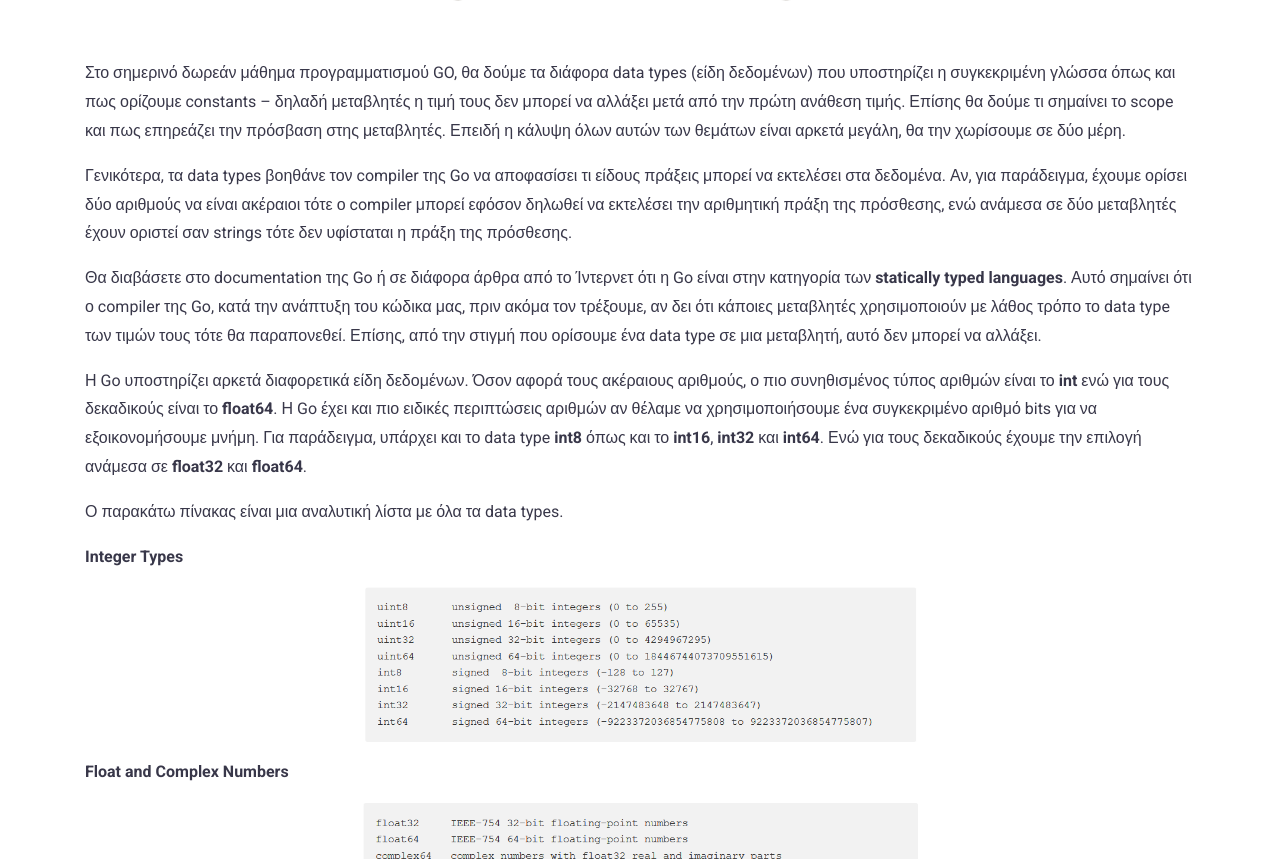
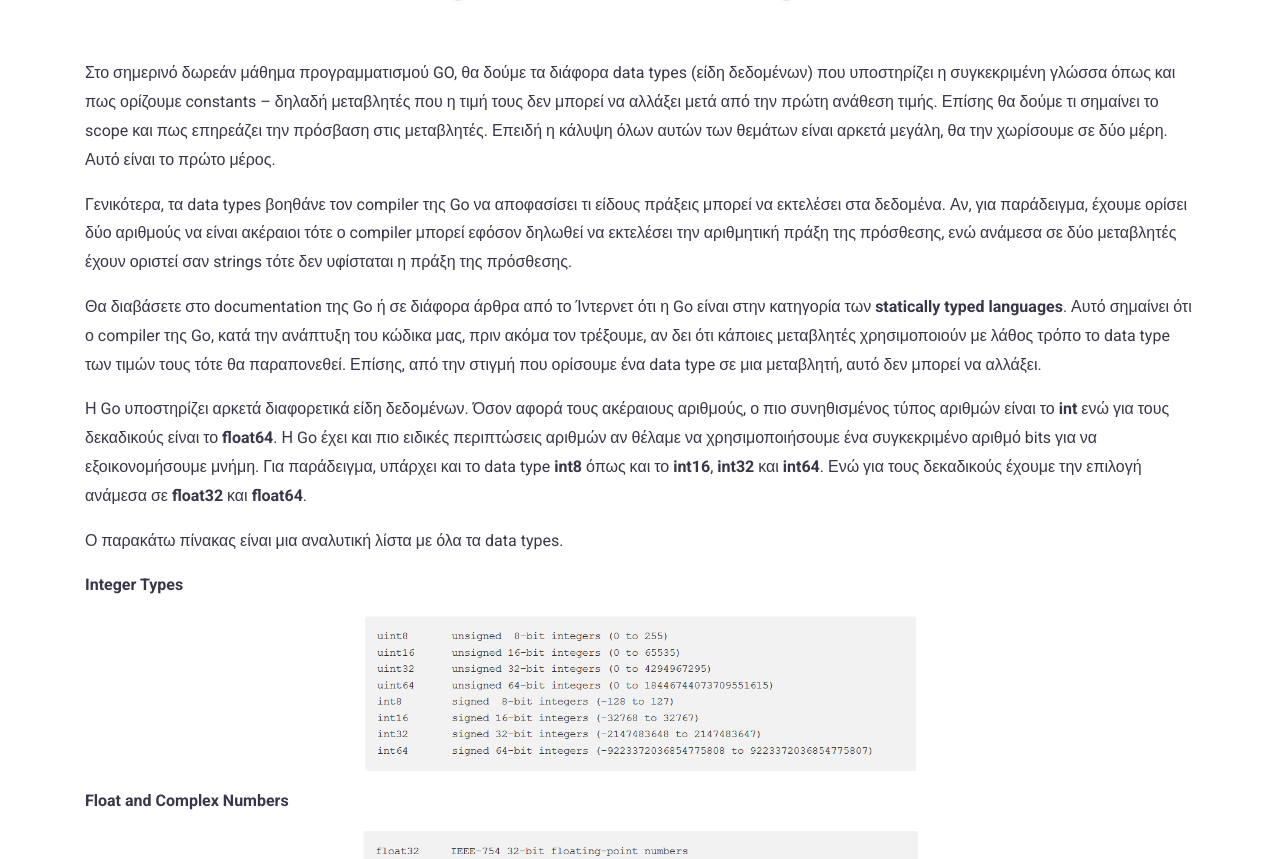
Before and after one commit to kassapoglou/go, a plain HTML site: page go-unit4-understanding-data-types-in-Go-part1.html in a window 1280 px wide. Shown: the part 1219-2078 px from the top of the page. Drawn offline with nearby package versions, Linux system fonts and the light colour scheme.

Commit message:
Δωρεαν μαθηματα Go

```diff
--- a/go-unit4-understanding-data-types-in-Go-part1.html
+++ b/go-unit4-understanding-data-types-in-Go-part1.html
@@ -158,9 +158,10 @@
 
 <p>Στο σημερινό δωρεάν μάθημα προγραμματισμού GO, θα δούμε τα διάφορα data types
 (είδη δεδομένων) που υποστηρίζει η συγκεκριμένη γλώσσα όπως και πως ορίζουμε constants –
-δηλαδή μεταβλητές η τιμή τους δεν μπορεί να αλλάξει μετά από την πρώτη ανάθεση τιμής.
-Επίσης θα δούμε τι σημαίνει το scope και πως επηρεάζει την πρόσβαση στης μεταβλητές.
-Επειδή η κάλυψη όλων αυτών των θεμάτων είναι αρκετά μεγάλη, θα την χωρίσουμε σε δύο μέρη. </p>
+δηλαδή μεταβλητές που η τιμή τους δεν μπορεί να αλλάξει μετά από την πρώτη ανάθεση τιμής.
+Επίσης θα δούμε τι σημαίνει το scope και πως επηρεάζει την πρόσβαση στις μεταβλητές.
+Επειδή η κάλυψη όλων αυτών των θεμάτων είναι αρκετά μεγάλη, θα την χωρίσουμε σε δύο μέρη.
+Αυτό είναι το πρώτο μέρος. </p>
 
 <p>Γενικότερα, τα data types βοηθάνε τον compiler της Go να αποφασίσει τι είδους πράξεις μπορεί να εκτελέσει στα
 δεδομένα. Αν, για παράδειγμα, έχουμε ορίσει δύο αριθμούς να είναι ακέραιοι τότε ο compiler μπορεί εφόσον
```
